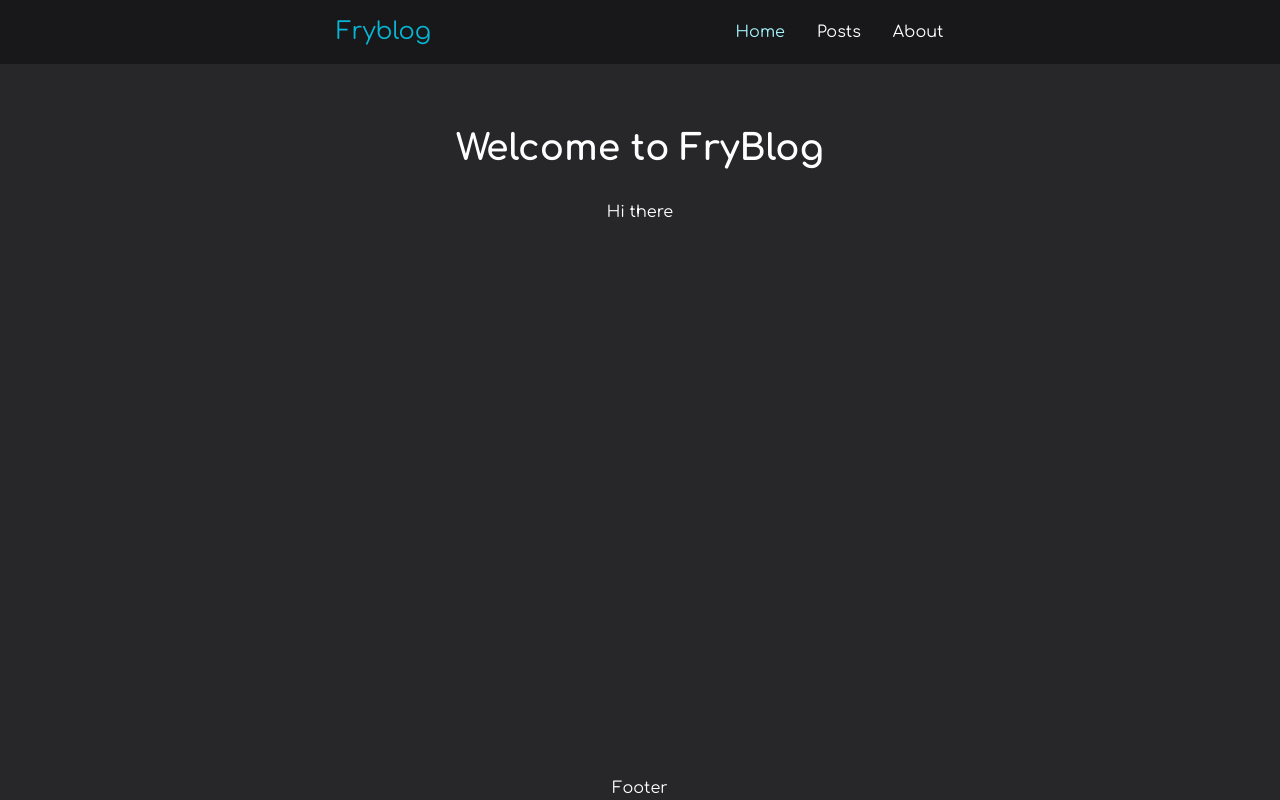
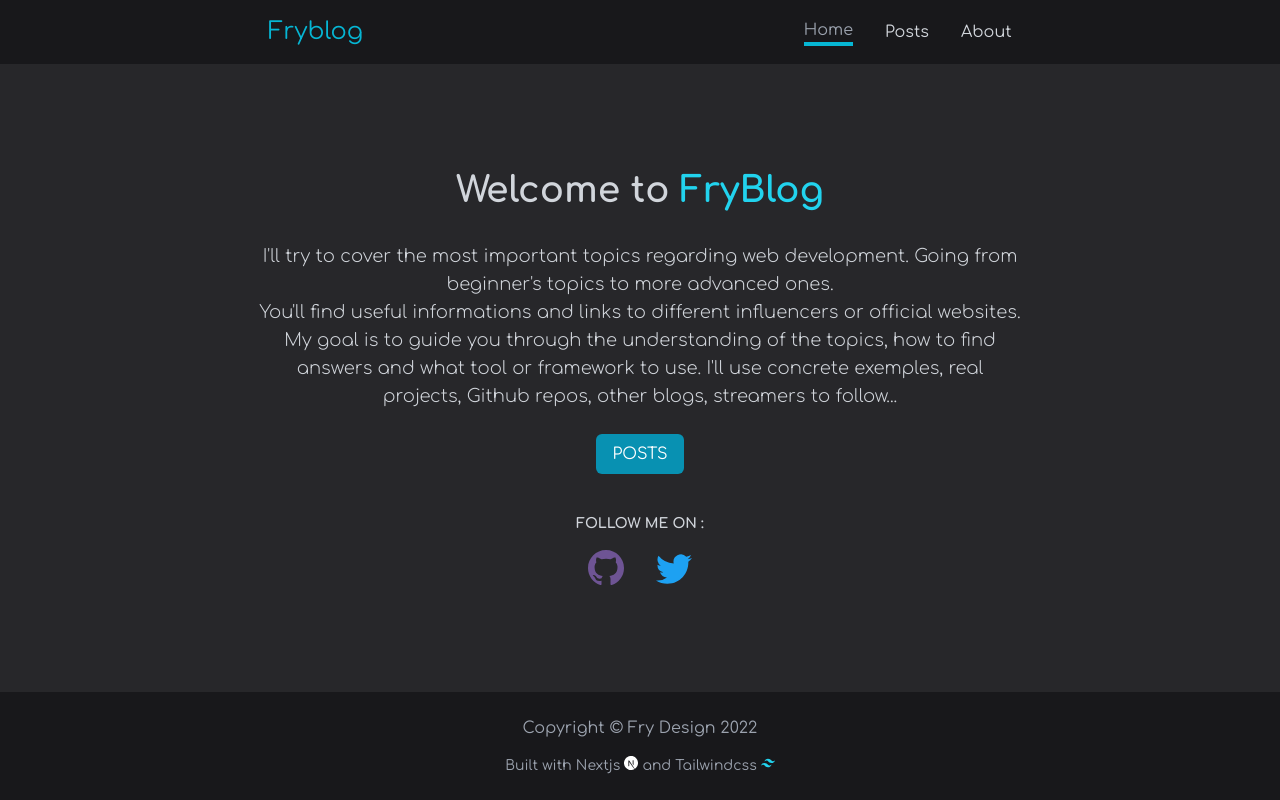
Before and after one commit to Canfry/fryblog, a Next.js app: page / in a window 1280 px wide. Built offline with nearby package versions, Linux system fonts and the light colour scheme.

Commit message:
set up pages, header, footer, and landing page

```diff
--- a/components/Footer.js
+++ b/components/Footer.js
@@ -1,3 +1,19 @@
+import { SiNextdotjs, SiTailwindcss } from 'react-icons/si';
+
 export default function Footer() {
-  return <div>Footer</div>;
+  return (
+    <div className='bg-zinc-900 w-full py-6 px-8 text-center text-gray-400'>
+      <h3>Copyright &copy; Fry Design 2022</h3>
+      <div className='flex justify-center items-center mt-4 text-sm'>
+        <div className='flex'>
+          <p className='mr-1'>Built with Nextjs</p>
+          <SiNextdotjs className='text-white' />
+        </div>
+        <div className='flex'>
+          <p className='ml-1 mr-1'>and Tailwindcss</p>
+          <SiTailwindcss className='text-cyan-400' />
+        </div>
+      </div>
+    </div>
+  );
 }
--- a/components/Layout.js
+++ b/components/Layout.js
@@ -5,7 +5,7 @@ export default function Layout({ children }) {
   return (
     <>
       <Navbar />
-      <main className='flex-1'>{children}</main>
+      <main className='flex-1 grid place-content-center'>{children}</main>
       <Footer />
     </>
   );
--- a/components/Navbar.js
+++ b/components/Navbar.js
@@ -6,15 +6,21 @@ export default function Navbar() {
 
   return (
     <header className='w-full bg-zinc-900'>
-      <div className='max-w-[90%] m-auto py-4 flex justify-evenly items-center'>
+      <div className='max-w-[90%] md:max-w-[70%] lg:max-w-[90%] m-auto py-4 flex justify-around items-center'>
         <div>
-          <h1 className='text-cyan-500 text-2xl'>Fryblog</h1>
+          <Link href={'/'}>
+            <a className='text-cyan-500 text-2xl'>Fryblog</a>
+          </Link>
         </div>
         <nav>
           <ul className='flex items-center justify-between'>
             <li
-              className={`ml-8 hover:text-cyan-500 ${
-                router.pathname === '/' ? 'text-cyan-200' : 'white'
+              className={`ml-8 hover:text-cyan-500  ${
+                router.pathname === '/' ? 'text-gray-400' : 'white'
+              } ${
+                router.pathname === '/'
+                  ? 'border-b-4 border-cyan-500'
+                  : 'border-none'
               }`}
               name='Home'
             >
@@ -24,7 +30,11 @@ export default function Navbar() {
             </li>
             <li
               className={`ml-8 hover:text-cyan-500 ${
-                router.pathname === '/posts' ? 'text-cyan-500' : 'white'
+                router.pathname === '/posts' ? 'text-gray-400' : 'text-gray-300'
+              } ${
+                router.pathname === '/posts'
+                  ? 'border-b-4 border-cyan-500'
+                  : 'border-none'
               }`}
               name='posts'
             >
@@ -34,7 +44,11 @@ export default function Navbar() {
             </li>
             <li
               className={`ml-8 hover:text-cyan-500 ${
-                router.pathname === '/about' ? 'text-cyan-500' : 'white'
+                router.pathname === '/about' ? 'text-gray-400' : 'text-gray-300'
+              } ${
+                router.pathname === '/about'
+                  ? 'border-b-4 border-cyan-500'
+                  : 'border-none'
               }`}
               name='about'
             >
--- a/package.json
+++ b/package.json
@@ -11,7 +11,8 @@
   "dependencies": {
     "next": "12.3.0",
     "react": "18.2.0",
-    "react-dom": "18.2.0"
+    "react-dom": "18.2.0",
+    "react-icons": "^4.4.0"
   },
   "devDependencies": {
     "autoprefixer": "^10.4.11",
--- a/pages/index.js
+++ b/pages/index.js
@@ -1,9 +1,47 @@
+import { BsGithub } from 'react-icons/bs';
+import { BsTwitter } from 'react-icons/bs';
+import Link from 'next/link';
+
 export default function Home() {
   return (
     <>
-      <div className='mt-16 text-center'>
-        <h1 className='font-bold text-4xl mb-8'>Welcome to FryBlog</h1>
-        <p>Hi there</p>
+      <div className='text-center max-w-[90%] md:max-w-[70%] lg:max-w-[60%] m-auto text-gray-300'>
+        <h1 className='text-3xl xl:text-4xl mb-8 font-bold'>
+          Welcome to <span className='font-bold text-cyan-400'>FryBlog</span>
+        </h1>
+        <p className='mb-4 xl:text-lg font-light'>
+          I'll try to cover the most important topics regarding web development.
+          Going from beginner's topics to more advanced ones.
+          <br />
+          You'll find useful informations and links to different influencers or
+          official websites. My goal is to guide you through the understanding
+          of the topics, how to find answers and what tool or framework to use.
+          I'll use concrete exemples, real projects, Github repos, other blogs,
+          streamers to follow...
+        </p>
+        <div className='text-center mb-6 mt-6'>
+          <button className='hover:bg-cyan-500 rounded-md bg-cyan-600 text-white py-2 px-4 mb-4'>
+            <Link href='/posts'>POSTS</Link>
+          </button>
+        </div>
+
+        <p className='mb-4 font-bold text-sm'>FOLLOW ME ON :</p>
+        <div className='flex align-center justify-center text-4xl'>
+          <p>
+            <Link href={'https://github.com/Canfry'}>
+              <a target='_blank' rel='noreferrer'>
+                <BsGithub className='text-[#6e5494]' />
+              </a>
+            </Link>
+          </p>
+          <p>
+            <Link href={'https://twitter.com/design_fry'}>
+              <a target='_blank' rel='noreferrer'>
+                <BsTwitter className='text-[#1da1f2] ml-8' />
+              </a>
+            </Link>
+          </p>
+        </div>
       </div>
     </>
   );
--- a/tailwind.config.js
+++ b/tailwind.config.js
@@ -6,6 +6,12 @@ module.exports = {
   ],
   theme: {
     extend: {},
+    screens: {
+      sm: '640px',
+      md: '803px',
+      lg: '1024px',
+      xl: '1280px',
+    },
   },
   plugins: [],
 };
```
Also changed, not shown: 2 other files (tests, documents, lock files or other folders).
